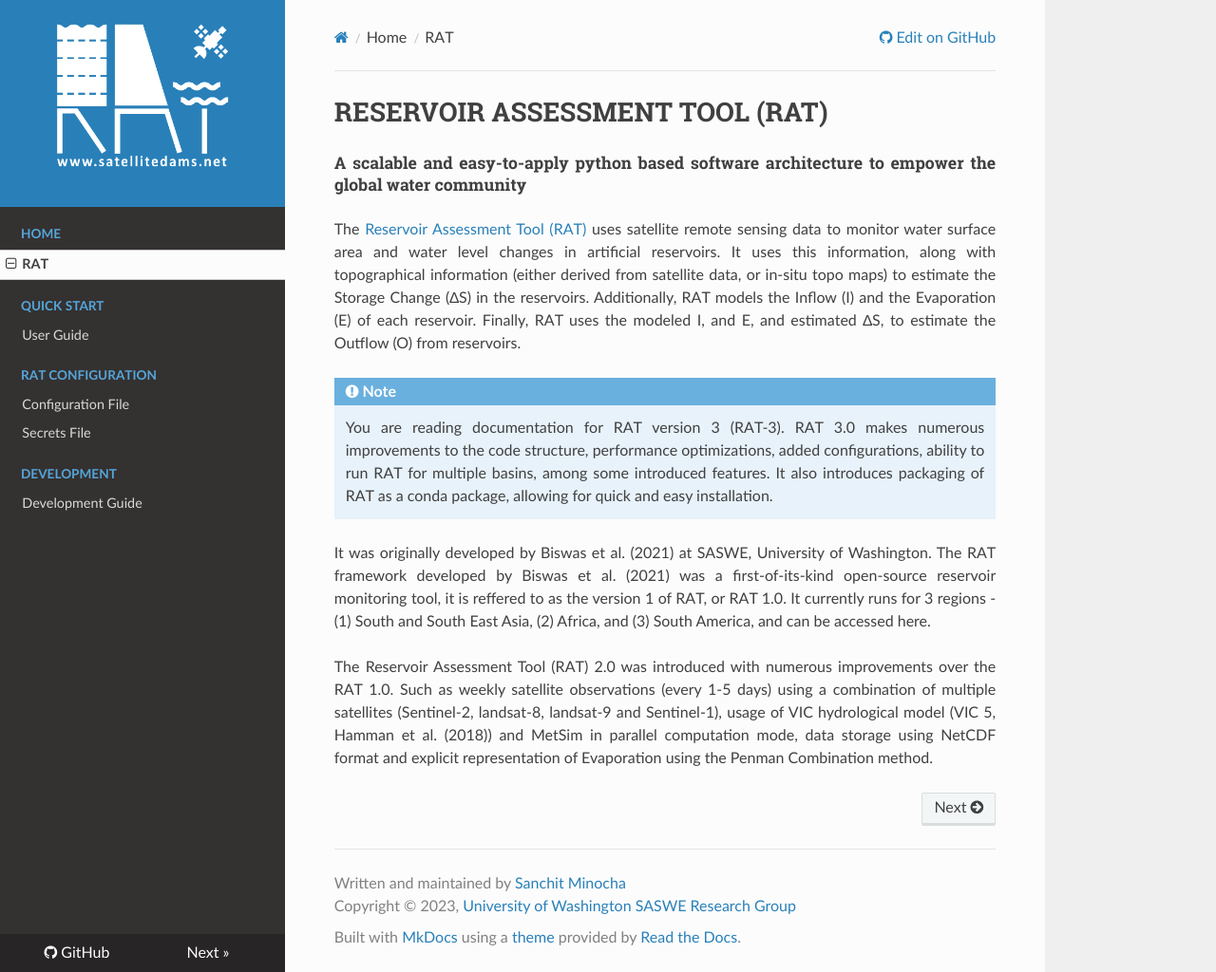
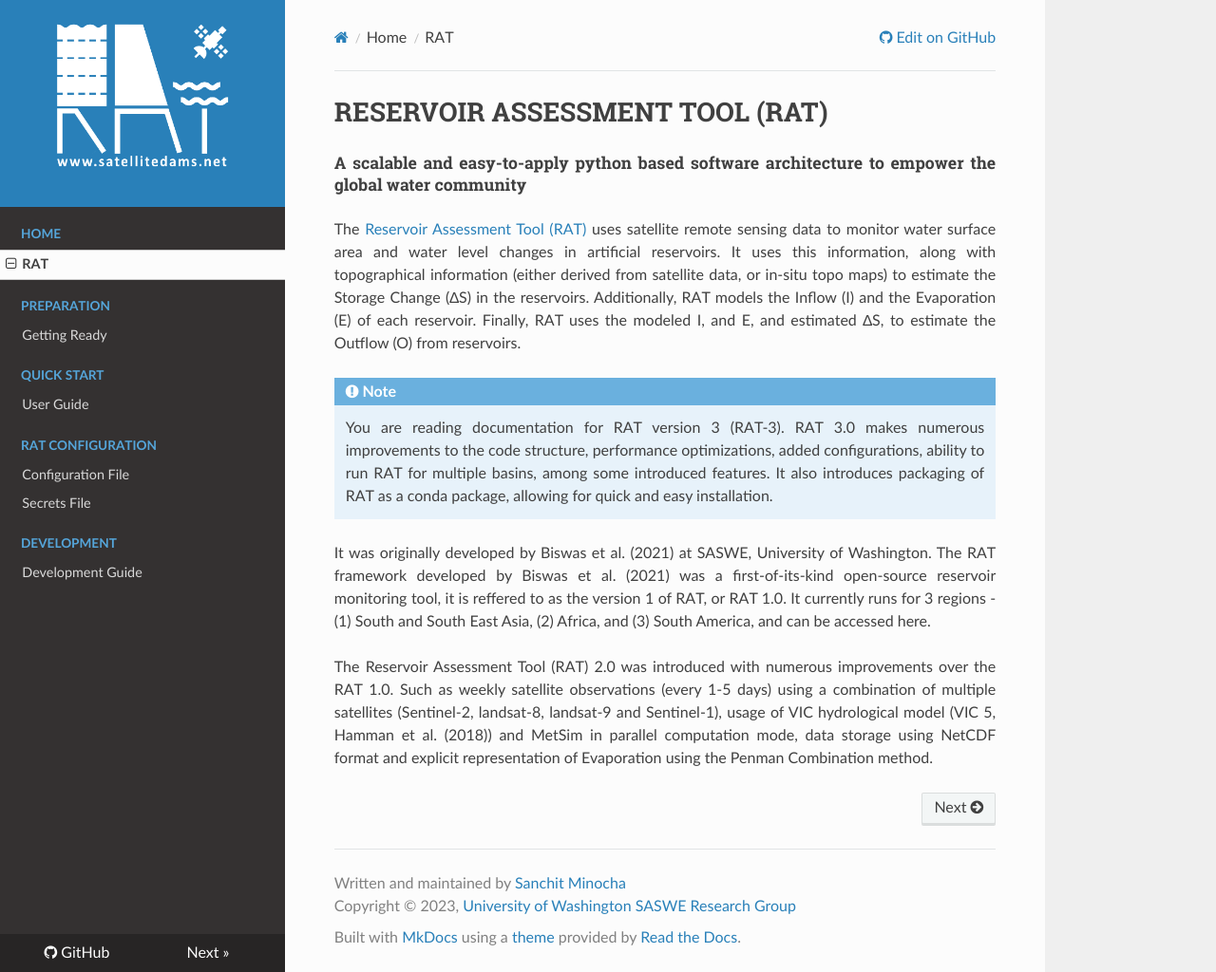
Before and after one commit to UW-SASWE/RAT, an MkDocs documentation site: the page built from docs/index.md, in a window 1280 px wide and 1024 px high. Shown: the whole window at 95% size. Built offline with MkDocs 1.6.1, drawn with Linux system fonts in a browser that asks for light colours; nearby versions of some CDN libraries.

Commit message:
Corrected logo filename

```diff
--- a/mkdocs.yml
+++ b/mkdocs.yml
@@ -5,7 +5,7 @@ repo_url: https://github.com/UW-SASWE/RAT
 site_url: https://rat-satellitedams.readthedocs.io/
 theme:
     name: readthedocs
-    logo: logos/RAT_Logo_white.png
+    logo: /logos/Rat_Logo_white.png
     highlightjs: true
     hljs_languages:
         - yaml
@@ -42,6 +42,8 @@ nav:
 # Main pages
 - Home:
     - 'RAT': 'index.md'
+- Preparation:
+    - 'Getting Ready': 'Preparation/GettingReady.md'
 - Quick Start:
     - 'User Guide': 'QuickStart/UserGuide.md'
 - RAT Configuration:
```
